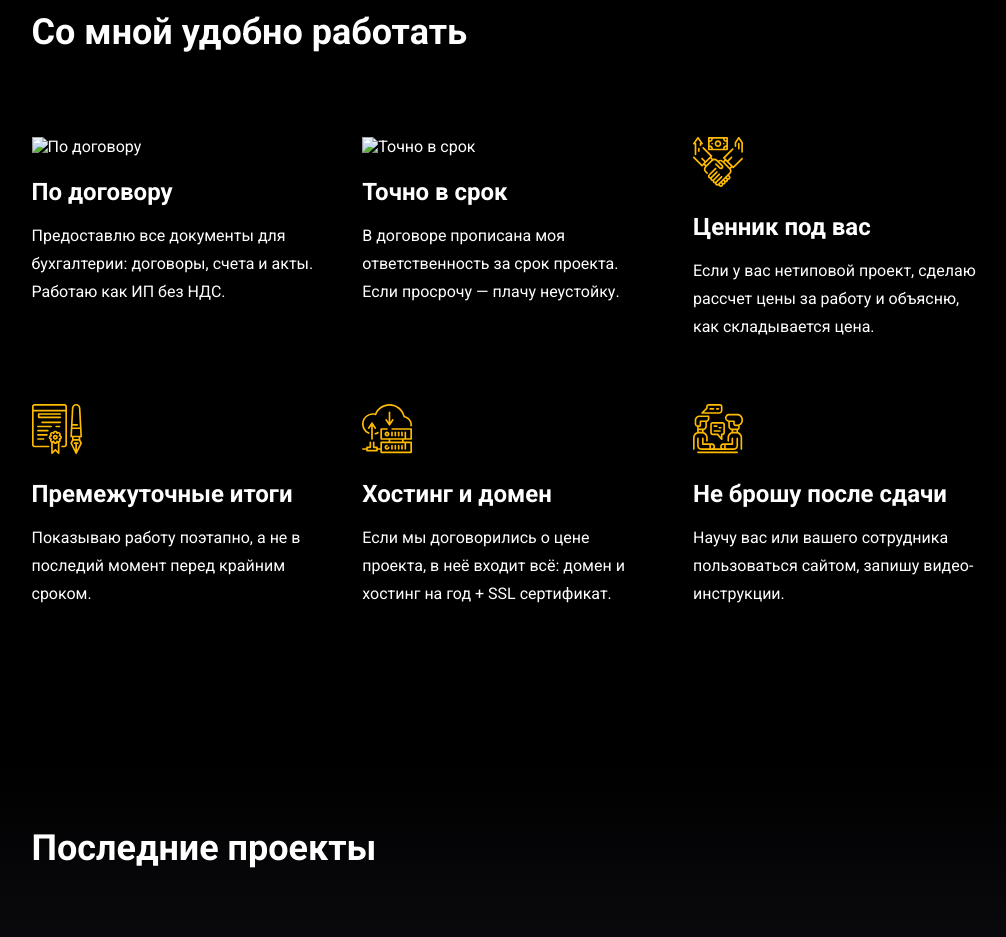
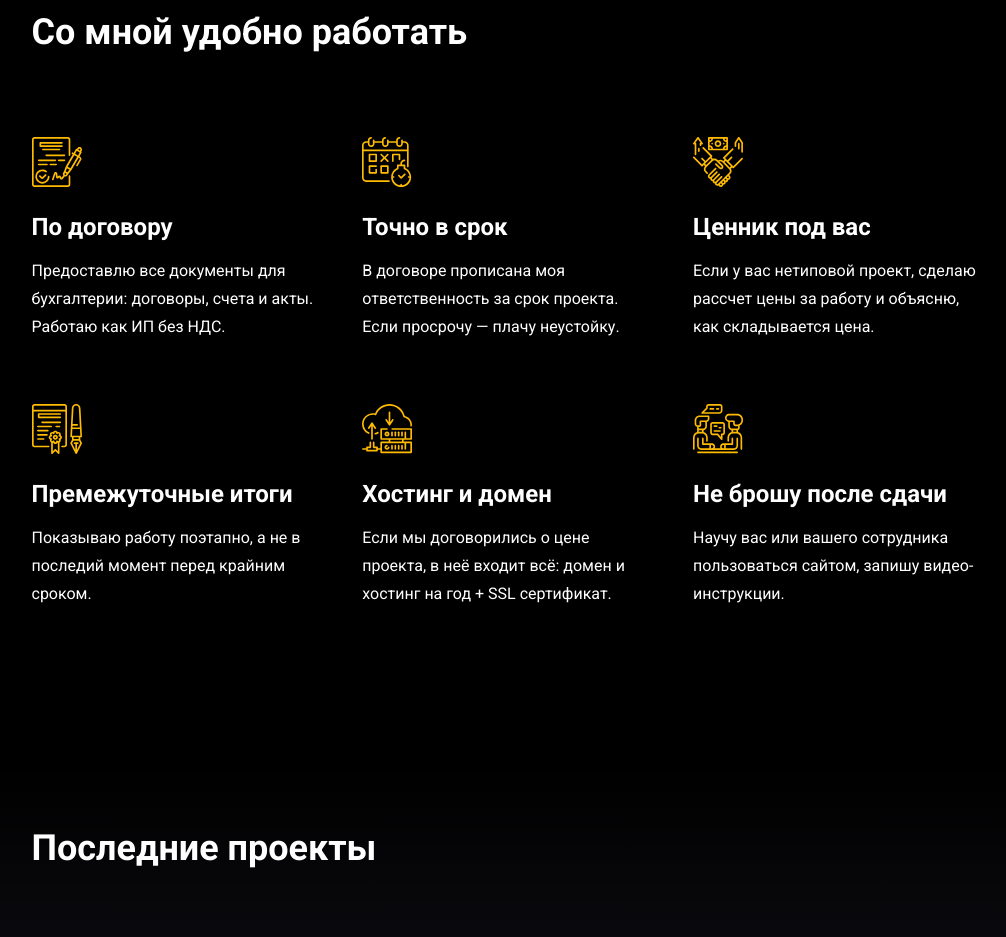
Before and after one commit to fantom1408/My-First-Site, a plain HTML site: page index.html in a window 1280 px wide. Shown: the part 780-1717 px from the top of the page, without its empty margins (136-1142 px from the left). Drawn offline with Linux system fonts and the light colour scheme; the site is published under a folder, as on GitHub Pages, so addresses that start at the root find nothing.

Commit message:
Add files via upload

```diff
--- a/index.html
+++ b/index.html
@@ -47,12 +47,12 @@
         <h2 class="section-title">Со мной удобно работать</h2>
         <div class="features-block">
           <div class="features-item">
-            <img src="/img/features/offer-img.svg" alt="По договору" class="features-image">
+            <img src="img/features/offer-img.svg" alt="По договору" class="features-image">
             <h3 class="features-title">По договору</h3>
             <p class="features-text">Предоставлю все документы для бухгалтерии: договоры, счета и акты. Работаю как ИП без НДС.</p>
           </div>
           <div class="features-item">
-            <img src="/img/features/deadline-img.svg" alt="Точно в срок" class="features-image">
+            <img src="img/features/deadline-img.svg" alt="Точно в срок" class="features-image">
             <h3 class="features-title">Точно в срок</h3>
             <p class="features-text">В договоре прописана моя  ответственность за срок проекта. Если просрочу — плачу неустойку. </p>
           </div>
```
